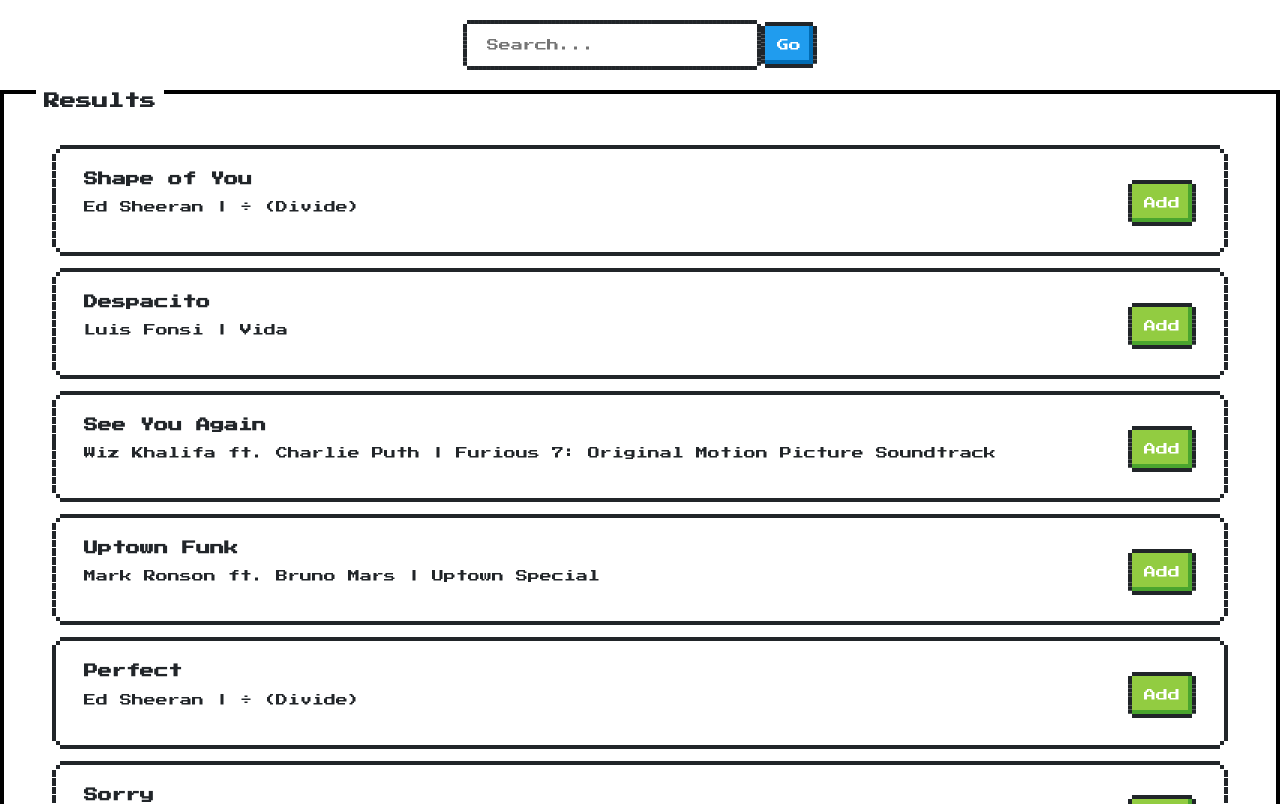
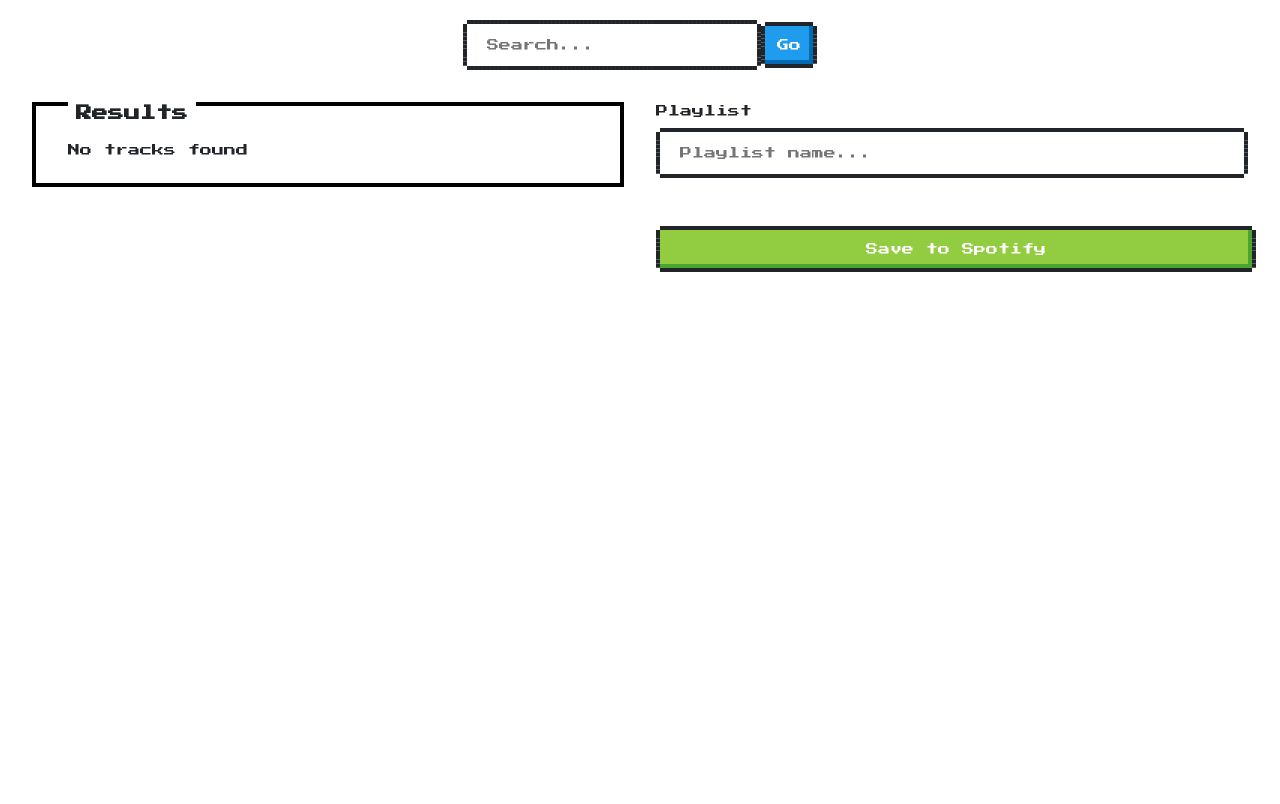
Before and after one commit to leonardoapd/jammming, a React (Vite) app: page / in a window 1280 px wide. Shown: the top 804 px of the page. Built offline with nearby package versions, Linux system fonts and the light colour scheme; a web font is replaced by a local one.

Commit message:
Feat: Playlist component. Additionally some changes were made to other components to offer functionality in the app.

```diff
--- a/src/App.css
+++ b/src/App.css
@@ -0,0 +1,20 @@
+.main-container {
+	display: flex;
+	flex-direction: column;
+	align-items: center;
+	gap: 32px;
+}
+
+.fit-parent {
+	width: 100%;
+}
+
+@media (min-width: 768px) {
+	.main-container {
+		display: grid;
+		grid-template-columns: 1fr 1fr;
+		align-items: start;
+		gap: 32px;
+		margin: 32px;
+	}
+}
--- a/src/App.jsx
+++ b/src/App.jsx
@@ -1,15 +1,52 @@
-// import { useState } from 'react';
-import { SearchBar, SearchResults } from './components';
+import { useState } from 'react';
+import { SearchBar, SearchResults, Playlist } from './components';
 import songsData from './assets/data/songs.json';
 import './App.css';
 
 function App() {
-	console.log(songsData);
+	const [searchResults, setSearchResults] = useState([]);
+	const [playlist, setPlaylist] = useState([]);
+
+	const filterSongs = (term) => {
+		return songsData.filter(({ name, artist, album }) => {
+			const lowerCaseTerm = term.toLowerCase();
+			return (
+				name.toLowerCase().includes(lowerCaseTerm) ||
+				artist.toLowerCase().includes(lowerCaseTerm) ||
+				album.toLowerCase().includes(lowerCaseTerm)
+			);
+		});
+	};
+
+	const handleSearch = (term) => {
+		const results = filterSongs(term);
+		if (!term) return setSearchResults([]);
+		setSearchResults(results);
+	};
+
+	const handleAdding = (track) => {
+		if (playlist.find((t) => t.id === track.id)) return;
+		const newPlaylist = [...playlist, track];
+		setPlaylist(newPlaylist);
+	};
+
+	const handleRemove = (track) => {
+		const newPlaylist = playlist.filter((t) => t.id !== track.id);
+		setPlaylist(newPlaylist);
+	};
+
+	const handlePlaylistSubmit = (name, tracks) => {
+		console.log('Playlist name:', name);
+		console.log('Playlist tracks:', tracks);
+	};
 
 	return (
 		<>
-			<SearchBar />
-			<SearchResults results={songsData} />
+			<SearchBar onSearch={handleSearch} />
+			<main className='main-container'>
+				<SearchResults results={searchResults} onAdd={handleAdding} />
+				<Playlist playlist={playlist} onRemove={handleRemove} onSubmit={handlePlaylistSubmit}/>
+			</main>
 		</>
 	);
 }
--- a/src/assets/data/songs.json
+++ b/src/assets/data/songs.json
@@ -1,75 +1,90 @@
 [
 	{
+		"id": 1,
 		"name": "Shape of You",
 		"artist": "Ed Sheeran",
 		"album": "÷ (Divide)"
 	},
 	{
+		"id": 2,
 		"name": "Despacito",
 		"artist": "Luis Fonsi",
 		"album": "Vida"
 	},
 	{
+		"id": 3,
 		"name": "See You Again",
 		"artist": "Wiz Khalifa ft. Charlie Puth",
 		"album": "Furious 7: Original Motion Picture Soundtrack"
 	},
 	{
+		"id": 4,
 		"name": "Uptown Funk",
 		"artist": "Mark Ronson ft. Bruno Mars",
 		"album": "Uptown Special"
 	},
 	{
+		"id": 5,
 		"name": "Perfect",
 		"artist": "Ed Sheeran",
 		"album": "÷ (Divide)"
 	},
 	{
+		"id": 6,
 		"name": "Sorry",
 		"artist": "Justin Bieber",
 		"album": "Purpose"
 	},
 	{
+		"id": 7,
 		"name": "Closer",
 		"artist": "The Chainsmokers ft. Halsey",
 		"album": "Collage"
 	},
 	{
+		"id": 8,
 		"name": "Thinking Out Loud",
 		"artist": "Ed Sheeran",
 		"album": "x (Multiply)"
 	},
 	{
+		"id": 9,
 		"name": "Roar",
 		"artist": "Katy Perry",
 		"album": "Prism"
 	},
 	{
+		"id": 10,
 		"name": "Dark Horse",
 		"artist": "Katy Perry ft. Juicy J",
 		"album": "Prism"
 	},
 	{
+		"id": 11,
 		"name": "Counting Stars",
 		"artist": "OneRepublic",
 		"album": "Native"
 	},
 	{
+		"id": 12,
 		"name": "Sugar",
 		"artist": "Maroon 5",
 		"album": "V"
 	},
 	{
+		"id": 13,
 		"name": "Shake It Off",
 		"artist": "Taylor Swift",
 		"album": "1989"
 	},
 	{
+		"id": 14,
 		"name": "Thinking Out Loud",
 		"artist": "Ed Sheeran",
 		"album": "x (Multiply)"
 	},
 	{
+		"id": 15,
 		"name": "Love Me Like You Do",
 		"artist": "Ellie Goulding",
 		"album": "Fifty Shades of Grey: Original Motion Picture Soundtrack"
--- /dev/null
+++ b/src/components/Playlist/Playlist.jsx
@@ -0,0 +1,46 @@
+import { useState, useEffect } from 'react';
+import { Tracklist } from '../';
+import styles from './Playlist.module.css';
+
+function Playlist({ playlist, onRemove, onSubmit }) {
+	const [playlistName, setPlaylistName] = useState('');
+
+	const handleChange = (e) => {
+		const { value } = e.target;
+		setPlaylistName(value);
+	};
+
+	const handleSubmit = (e) => {
+		e.preventDefault();
+		if (!playlistName) return;
+		onSubmit(playlistName, playlist);
+	};
+
+	const handleRemove = (track) => {
+		onRemove(track);
+	};
+
+	return (
+		<aside className={styles.aside}>
+			<form onSubmit={handleSubmit}>
+				<label htmlFor='playlist' className={styles.app_label}>
+					Playlist
+				</label>
+				<input
+					type='text'
+					id='playlist'
+					placeholder='Playlist name...'
+					className='nes-input'
+					value={playlistName}
+					onChange={handleChange}
+				/>
+				<Tracklist tracks={playlist} onRemove={handleRemove} isRemoval isPlaylist={true} />
+				<button className='nes-btn is-success fit-parent' type='submit'>
+					Save to Spotify
+				</button>
+			</form>
+		</aside>
+	);
+}
+
+export default Playlist;
--- /dev/null
+++ b/src/components/Playlist/Playlist.module.css
@@ -0,0 +1,5 @@
+aside {
+    display: flex;
+    flex-direction: column;
+    gap: 12px;
+}
--- a/src/components/SearchBar/SearchBar.jsx
+++ b/src/components/SearchBar/SearchBar.jsx
@@ -1,7 +1,7 @@
 import { useState } from 'react';
 import styles from './SearchBar.module.css';
 
-function SearchBar() {
+function SearchBar({ onSearch }) {
 	const [userInput, setUserInput] = useState('');
 
 	const handleChange = (e) => {
@@ -11,7 +11,8 @@
 
 	const handleSubmit = (e) => {
 		e.preventDefault();
-		console.log(userInput);
+		if (!userInput) return;
+        onSearch(userInput);
 	};
 
 	return (
--- a/src/components/SearchResults/SearchResults.jsx
+++ b/src/components/SearchResults/SearchResults.jsx
@@ -1,10 +1,13 @@
 import { Tracklist } from '../';
 
-function SearchResults({ results }) {
+function SearchResults({ results, onAdd }) {
+	const handleAdding = (track) => {
+		onAdd(track);
+	};
 	return (
 		<section className='nes-container with-title'>
 			<h3 className='title'>Results</h3>
-			<Tracklist tracks={results} />
+			<Tracklist tracks={results} onAdd={handleAdding} />
 		</section>
 	);
 }
--- a/src/components/Track/Track.jsx
+++ b/src/components/Track/Track.jsx
@@ -1,11 +1,11 @@
 import styles from './Track.module.css';
 
-function Track({ track, onSelect }) {
+function Track({ track, onSelect, isRemoval = false }) {
 	const { id, name, album, artist } = track;
 
-    const handleClick = () => {
-        onSelect(track);
-    };
+	const handleClick = () => {
+		onSelect(track);
+	};
 
 	return (
 		<div className={styles.app_track__container + ' nes-container is-rounded'}>
@@ -15,7 +15,13 @@
 					{artist} | {album}
 				</p>
 			</div>
-			<button className='nes-btn is-success' onClick={handleClick}>Add</button>
+			<button
+				type='button'
+				onClick={handleClick}
+				className={isRemoval ? 'nes-btn is-error' : 'nes-btn is-success'}
+			>
+				{isRemoval ? 'Remove' : 'Add'}
+			</button>
 		</div>
 	);
 }
--- a/src/components/Tracklist/Tracklist.jsx
+++ b/src/components/Tracklist/Tracklist.jsx
@@ -1,18 +1,18 @@
 import { Track } from '../';
 import styles from './Tracklist.module.css';
 
-function Tracklist({ tracks }) {
-	if (!tracks) return <p>No tracks found</p>;
+function Tracklist({ tracks, onAdd, onRemove, isRemoval = false, isPlaylist = false }) {
+	if (!isPlaylist && !tracks.length) return <p>No tracks found</p>;
 
-    const handleAdding = (track) => {
-        console.log('Add track:', track.name);
-    };
+	const handleSelect = (track) => {
+		!isRemoval ? onAdd(track) : onRemove(track);
+	};
 
 	return (
 		<ul className={styles.app_tracklist}>
 			{tracks.map((track, index) => (
 				<li key={index}>
-					<Track track={track} onSelect={handleAdding}/>
+					<Track track={track} onSelect={handleSelect} isRemoval={isRemoval} />
 				</li>
 			))}
 		</ul>
--- a/src/components/index.js
+++ b/src/components/index.js
@@ -2,5 +2,6 @@
 import Track from "./Track/Track";
 import Tracklist from "./Tracklist/Tracklist";
 import SearchResults from "./SearchResults/SearchResults";
+import Playlist from "./Playlist/Playlist";
 
-export { SearchBar, Track, Tracklist, SearchResults };
+export { SearchBar, Track, Tracklist, SearchResults, Playlist };
--- a/vite.config.js
+++ b/vite.config.js
@@ -4,4 +4,7 @@
 // https://vitejs.dev/config/
 export default defineConfig({
   plugins: [react()],
+  server: {
+    host: true
+  }
 })
```
